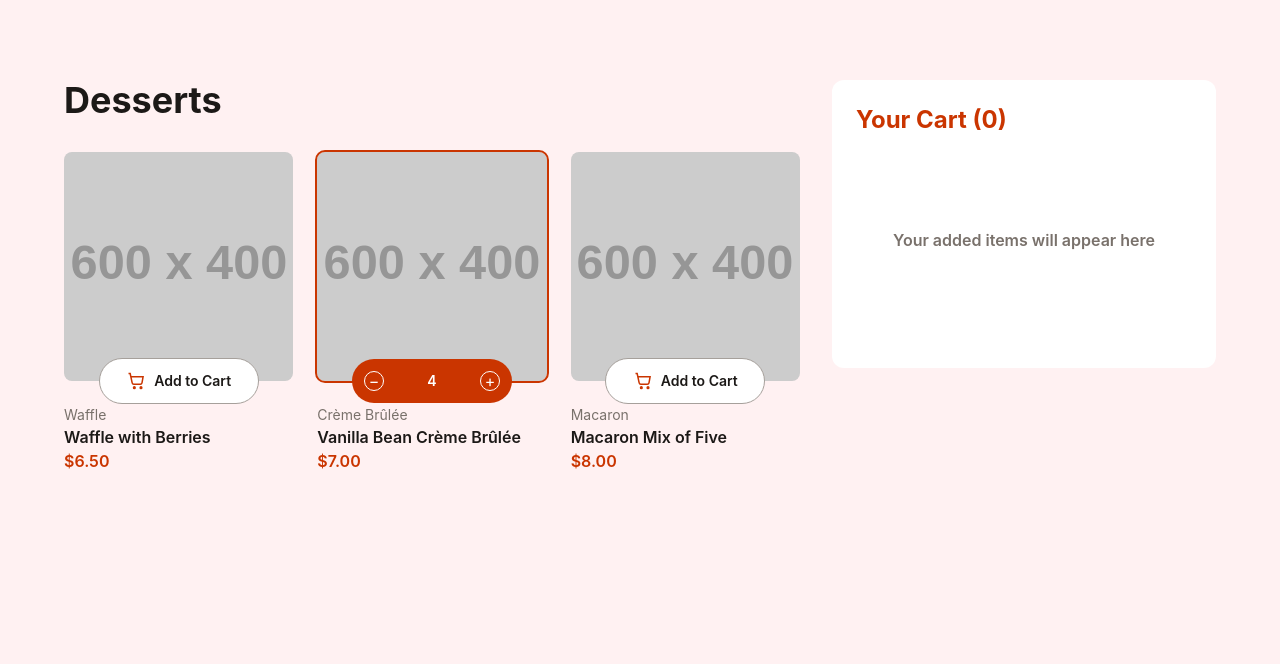
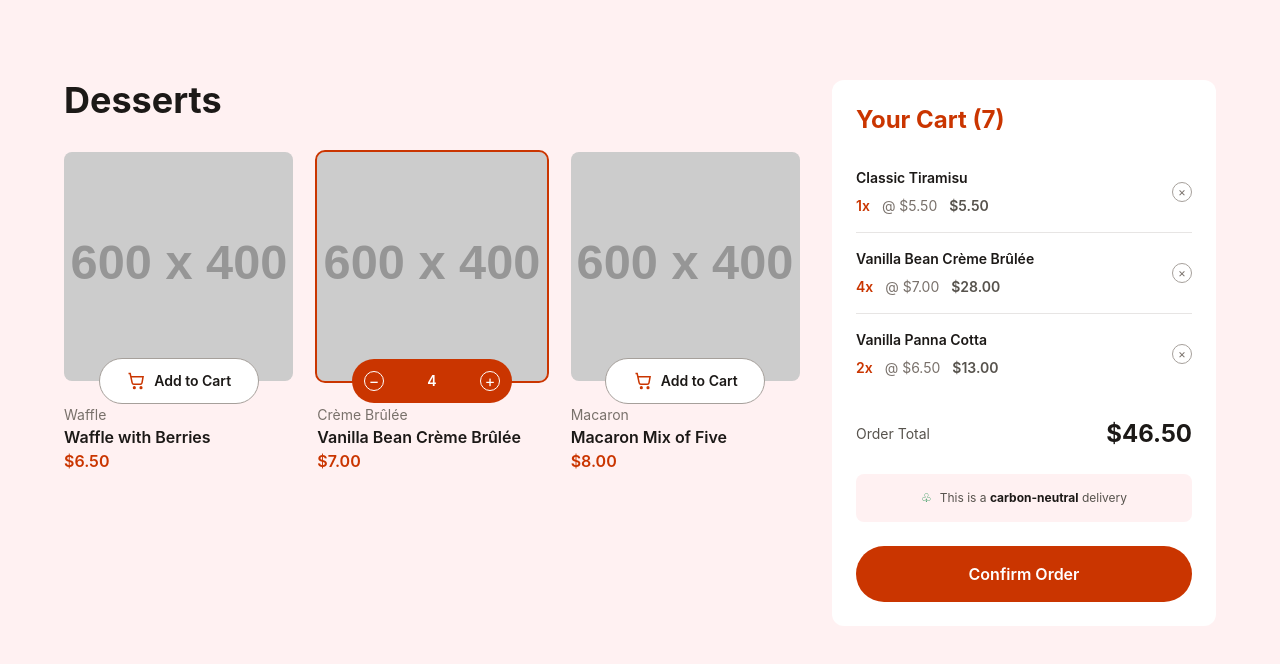
Before and after one commit to Rz-Adamer/prueba-tecnica-desserts, a React (Vite) app: page / in a window 1280 px wide. Shown: the top 664 px of the page. Built offline with nearby package versions, Linux system fonts and the light colour scheme.

Commit message:
✨ feat: create static cart drawer
Crea el CartDrawer con empty cart markup y una visual order summary con items, quantities, total y Confirm Order button.

```diff
--- a/src/App.jsx
+++ b/src/App.jsx
@@ -1,3 +1,4 @@
+import CartDrawer from './components/CartDrawer'
 import ProductCard from './components/ProductCard'
 import { products } from './data/products'
 
@@ -25,16 +26,7 @@ function App() {
           </div>
         </section>
 
-        <aside className="h-fit rounded-xl bg-white p-6" aria-labelledby="cart-title">
-          <h2 id="cart-title" className="text-2xl font-bold text-orange-700">
-            Your Cart (0)
-          </h2>
-          <div className="flex min-h-52 items-center justify-center text-center">
-            <p className="font-semibold text-stone-500">
-              Your added items will appear here
-            </p>
-          </div>
-        </aside>
+        <CartDrawer />
       </div>
     </main>
   )
--- a/src/components/CartDrawer.jsx
+++ b/src/components/CartDrawer.jsx
@@ -0,0 +1,99 @@
+function CartDrawer() {
+  return (
+    <aside
+      className="h-fit rounded-xl bg-white p-6"
+      aria-labelledby="cart-title"
+    >
+      <h2 id="cart-title" className="text-2xl font-bold text-orange-700">
+        Your Cart (7)
+      </h2>
+
+      {/* estado del carrito vacio:
+      <div className="flex min-h-52 flex-col items-center justify-center gap-4 text-center">
+        <span className="text-5xl" aria-hidden="true">🧁</span>
+        <p className="font-semibold text-stone-500">
+          Your added items will appear here
+        </p>
+      </div>
+      */}
+
+      <div className="mt-4 divide-y divide-stone-200">
+        <div className="flex items-center justify-between gap-4 py-4">
+          <div>
+            <h3 className="text-sm font-semibold">Classic Tiramisu</h3>
+            <p className="mt-2 flex gap-3 text-sm">
+              <span className="font-semibold text-orange-700">1x</span>
+              <span className="text-stone-500">@ $5.50</span>
+              <span className="font-semibold text-stone-600">$5.50</span>
+            </p>
+          </div>
+          <button
+            type="button"
+            className="flex size-5 shrink-0 items-center justify-center rounded-full border border-stone-400 text-xs text-stone-500 transition-colors hover:border-stone-900 hover:text-stone-900"
+            aria-label="Remove Classic Tiramisu"
+          >
+            ×
+          </button>
+        </div>
+
+        <div className="flex items-center justify-between gap-4 py-4">
+          <div>
+            <h3 className="text-sm font-semibold">Vanilla Bean Crème Brûlée</h3>
+            <p className="mt-2 flex gap-3 text-sm">
+              <span className="font-semibold text-orange-700">4x</span>
+              <span className="text-stone-500">@ $7.00</span>
+              <span className="font-semibold text-stone-600">$28.00</span>
+            </p>
+          </div>
+          <button
+            type="button"
+            className="flex size-5 shrink-0 items-center justify-center rounded-full border border-stone-400 text-xs text-stone-500 transition-colors hover:border-stone-900 hover:text-stone-900"
+            aria-label="Remove Vanilla Bean Crème Brûlée"
+          >
+            ×
+          </button>
+        </div>
+
+        <div className="flex items-center justify-between gap-4 py-4">
+          <div>
+            <h3 className="text-sm font-semibold">Vanilla Panna Cotta</h3>
+            <p className="mt-2 flex gap-3 text-sm">
+              <span className="font-semibold text-orange-700">2x</span>
+              <span className="text-stone-500">@ $6.50</span>
+              <span className="font-semibold text-stone-600">$13.00</span>
+            </p>
+          </div>
+          <button
+            type="button"
+            className="flex size-5 shrink-0 items-center justify-center rounded-full border border-stone-400 text-xs text-stone-500 transition-colors hover:border-stone-900 hover:text-stone-900"
+            aria-label="Remove Vanilla Panna Cotta"
+          >
+            ×
+          </button>
+        </div>
+      </div>
+
+      <div className="flex items-center justify-between py-6">
+        <span className="text-sm text-stone-600">Order Total</span>
+        <strong className="text-2xl">$46.50</strong>
+      </div>
+
+      <div className="mb-6 flex items-center justify-center gap-2 rounded-lg bg-rose-50 px-3 py-4 text-center text-xs text-stone-600">
+        <span className="text-green-700" aria-hidden="true">♧</span>
+        <p>
+          This is a <strong className="text-stone-900">carbon-neutral</strong>{' '}
+          delivery
+        </p>
+      </div>
+
+      <button
+        type="button"
+        className="w-full rounded-full bg-orange-700 px-6 py-4 font-semibold text-white transition-colors hover:bg-orange-800"
+      >
+        Confirm Order
+      </button>
+    </aside>
+  )
+}
+
+export default CartDrawer
```
